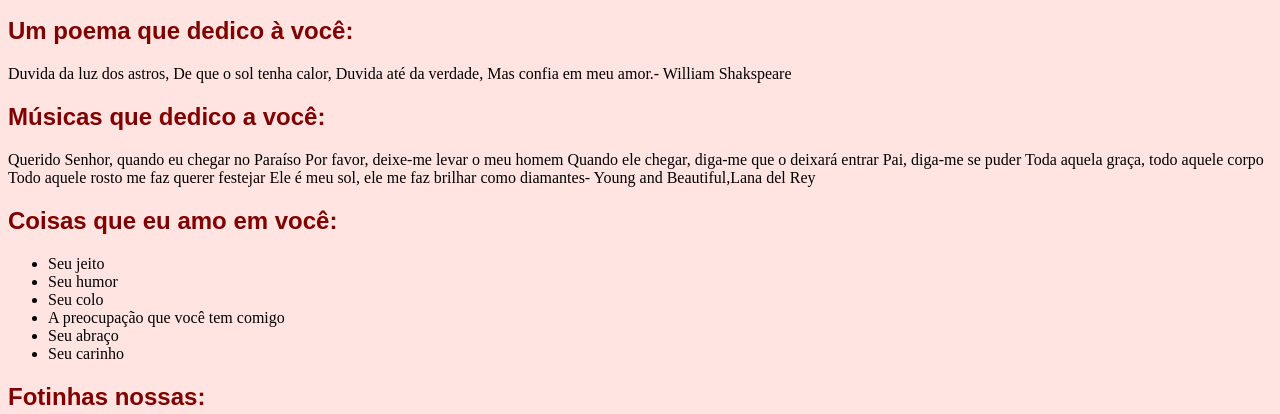
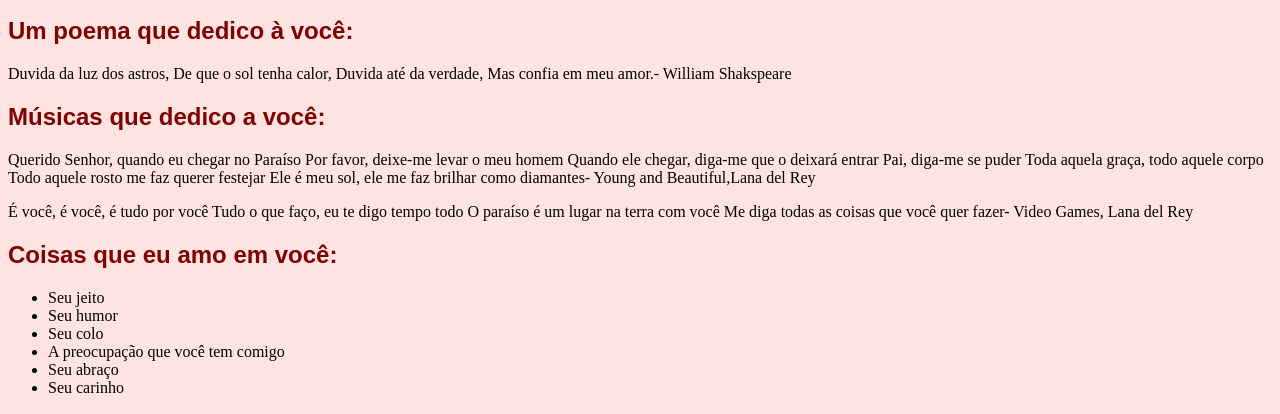
Before and after one commit to camisgarciat/PROGWEB2, a plain HTML site: page index.html in a window 1280 px wide. Shown: the part 87-501 px from the top of the page. Drawn offline with Linux system fonts and the light colour scheme.

Commit message:
Update index.html

```diff
--- a/index.html
+++ b/index.html
@@ -26,7 +26,12 @@ Pai, diga-me se puder
 Toda aquela graça, todo aquele corpo
 Todo aquele rosto me faz querer festejar
 Ele é meu sol, ele me faz brilhar como diamantes- Young and Beautiful,Lana del Rey </p>
-  <h2>Coisas que eu amo em você:</h2>
+
+<p>É você, é você, é tudo por você
+Tudo o que faço, eu te digo tempo todo
+O paraíso é um lugar na terra com você
+Me diga todas as coisas que você quer fazer- Video Games, Lana del Rey</p>
+ <h2>Coisas que eu amo em você:</h2>
   <ul>
     <li>Seu jeito</li>
     <li>Seu humor</li>
```
